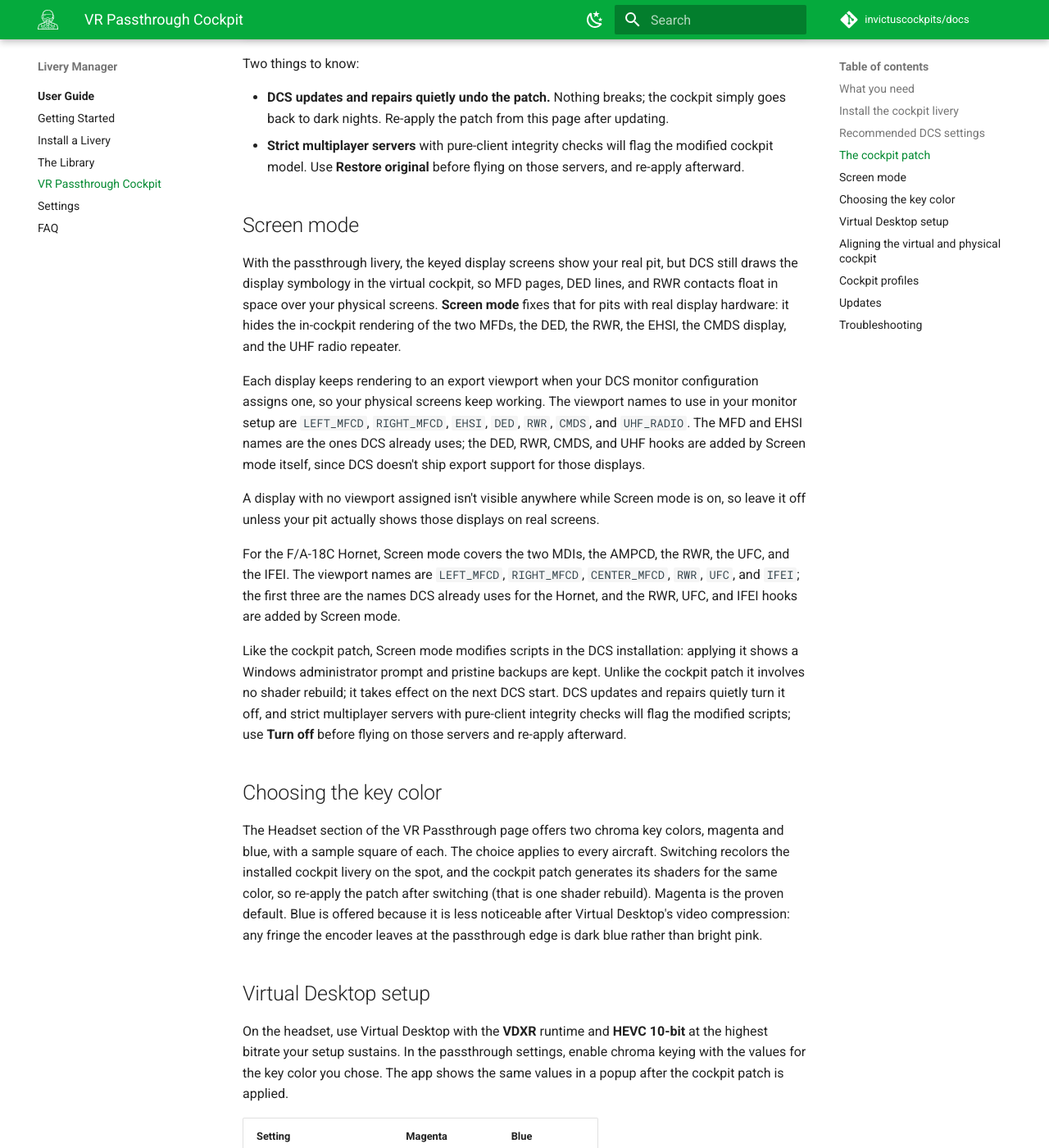
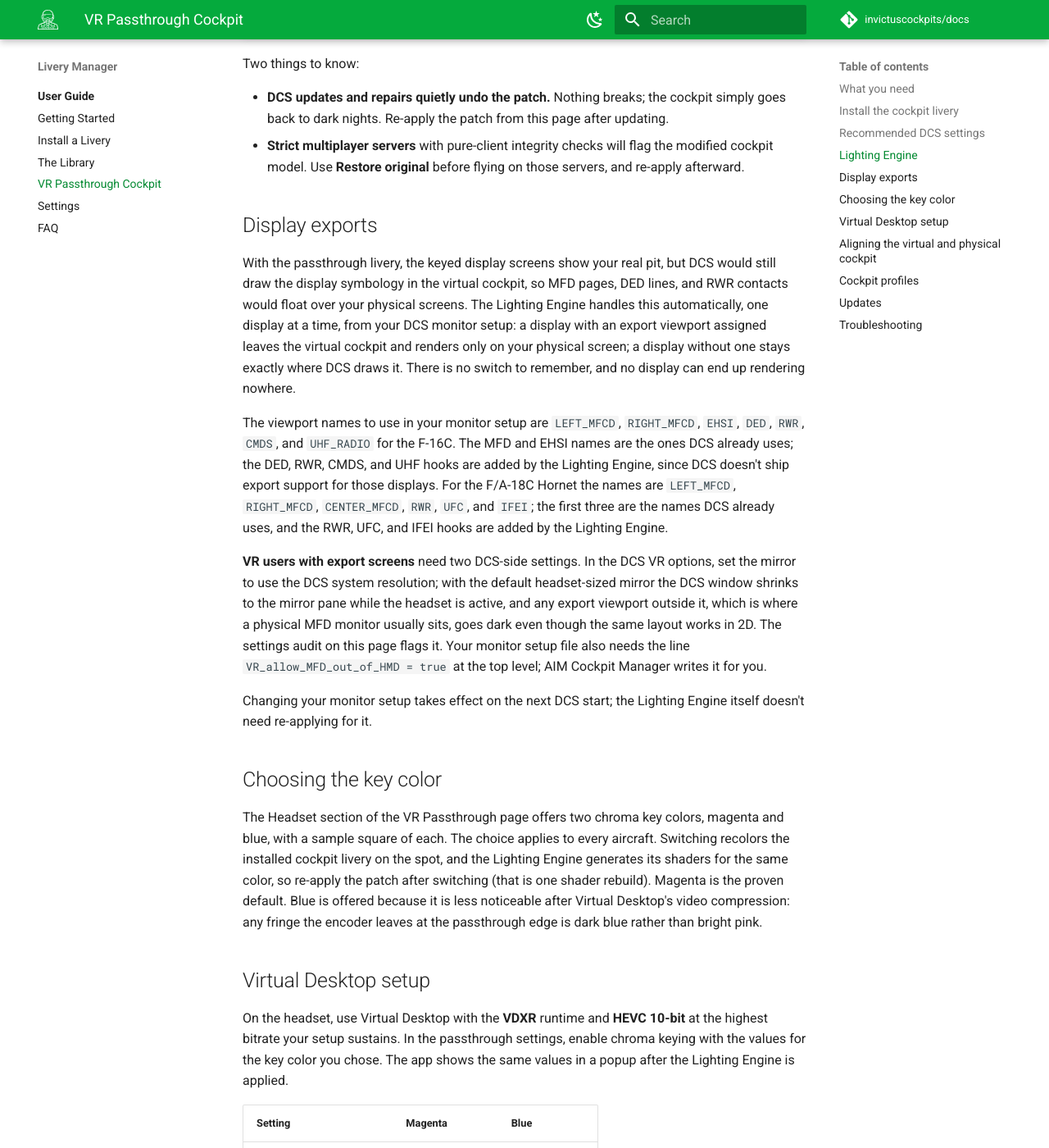
Before and after one commit to invictuscockpits/docs, an MkDocs documentation site: the page built from docs/livery-manager/user-guide/vr-passthrough.md, in a window 1280 px wide and 1400 px high, scrolled down 3936 px. Shown: the whole window at 82% size. Built offline with MkDocs 1.6.1 and Material for MkDocs 9.7.7, drawn with Linux system fonts in a browser that asks for light colours; comment, search, counter and statistics services are not loaded; some of the changed text lies outside the part shown.

Commit message:
VR guide: display exports are part of the Lighting Engine, VR mirror and monitor-setup requirements, cursor setting

```diff
--- a/docs/livery-manager/user-guide/vr-passthrough.md
+++ b/docs/livery-manager/user-guide/vr-passthrough.md
@@ -70,9 +70,9 @@ SSLR off, cockpit global illumination off, lens effects off, and motion blur
 off. Everything else, including your resolution and VR settings, is left
 alone.
 
-## The cockpit patch
+## Lighting Engine
 
-The **cockpit patch** fixes three things no livery can reach:
+**Lighting Engine** fixes three things no livery can reach:
 
 - **Key stability in flight.** DCS's cockpit lighting used to shade the
   chroma color with sun, shadow, and reflections, so surfaces "popped"
@@ -115,47 +115,45 @@ Two things to know:
   the modified cockpit model. Use **Restore original** before flying on
   those servers, and re-apply afterward.
 
-## Screen mode
+## Display exports
 
 With the passthrough livery, the keyed display screens show your real
-pit, but DCS still draws the display symbology in the virtual cockpit,
-so MFD pages, DED lines, and RWR contacts float in space over your
-physical screens. **Screen mode** fixes that for pits with real display
-hardware: it hides the in-cockpit rendering of the two MFDs, the DED,
-the RWR, the EHSI, the CMDS display, and the UHF radio repeater.
+pit, but DCS would still draw the display symbology in the virtual
+cockpit, so MFD pages, DED lines, and RWR contacts would float over
+your physical screens. The Lighting Engine handles this automatically,
+one display at a time, from your DCS monitor setup: a display with an
+export viewport assigned leaves the virtual cockpit and renders only on
+your physical screen; a display without one stays exactly where DCS
+draws it. There is no switch to remember, and no display can end up
+rendering nowhere.
 
-Each display keeps rendering to an export viewport when your DCS
-monitor configuration assigns one, so your physical screens keep
-working. The viewport names to use in your monitor setup are
-`LEFT_MFCD`, `RIGHT_MFCD`, `EHSI`, `DED`, `RWR`, `CMDS`, and
-`UHF_RADIO`. The MFD and EHSI names are the ones DCS already uses; the
-DED, RWR, CMDS, and UHF hooks are added by Screen mode itself, since
-DCS doesn't ship export support for those displays.
+The viewport names to use in your monitor setup are `LEFT_MFCD`,
+`RIGHT_MFCD`, `EHSI`, `DED`, `RWR`, `CMDS`, and `UHF_RADIO` for the
+F-16C. The MFD and EHSI names are the ones DCS already uses; the DED,
+RWR, CMDS, and UHF hooks are added by the Lighting Engine, since DCS
+doesn't ship export support for those displays. For the F/A-18C Hornet
+the names are `LEFT_MFCD`, `RIGHT_MFCD`, `CENTER_MFCD`, `RWR`, `UFC`,
+and `IFEI`; the first three are the names DCS already uses, and the
+RWR, UFC, and IFEI hooks are added by the Lighting Engine.
 
-A display with no viewport assigned isn't visible anywhere while Screen
-mode is on, so leave it off unless your pit actually shows those
-displays on real screens.
+**VR users with export screens** need two DCS-side settings. In the DCS
+VR options, set the mirror to use the DCS system resolution; with the
+default headset-sized mirror the DCS window shrinks to the mirror pane
+while the headset is active, and any export viewport outside it, which
+is where a physical MFD monitor usually sits, goes dark even though the
+same layout works in 2D. The settings audit on this page flags it. Your
+monitor setup file also needs the line `VR_allow_MFD_out_of_HMD = true`
+at the top level; AIM Cockpit Manager writes it for you.
 
-For the F/A-18C Hornet, Screen mode covers the two MDIs, the AMPCD,
-the RWR, the UFC, and the IFEI. The viewport names are `LEFT_MFCD`,
-`RIGHT_MFCD`, `CENTER_MFCD`, `RWR`, `UFC`, and `IFEI`; the first three
-are the names DCS already uses for the Hornet, and the RWR, UFC, and
-IFEI hooks are added by Screen mode.
-
-Like the cockpit patch, Screen mode modifies scripts in the
-DCS installation: applying it shows a Windows administrator prompt and
-pristine backups are kept. Unlike the cockpit patch it involves no
-shader rebuild; it takes effect on the next DCS start. DCS updates and
-repairs quietly turn it off, and strict multiplayer servers with
-pure-client integrity checks will flag the modified scripts; use
-**Turn off** before flying on those servers and re-apply afterward.
+Changing your monitor setup takes effect on the next DCS start; the
+Lighting Engine itself doesn't need re-applying for it.
 
 ## Choosing the key color
 
 The Headset section of the VR Passthrough page offers two chroma key
 colors, magenta and blue, with a sample square of each. The choice
 applies to every aircraft. Switching recolors the installed cockpit
-livery on the spot, and the cockpit patch generates its
+livery on the spot, and the Lighting Engine generates its
 shaders for the same color, so re-apply the patch after switching
 (that is one shader rebuild). Magenta is the proven default. Blue is
 offered because it is less noticeable after Virtual Desktop's video
@@ -168,7 +166,7 @@ On the headset, use Virtual Desktop with the **VDXR** runtime and
 **HEVC 10-bit** at the highest bitrate your setup sustains. In the
 passthrough settings, enable chroma keying with the values for the
 key color you chose. The app shows the same values in a popup after
-the cockpit patch is applied.
+the Lighting Engine is applied.
 
 | Setting | Magenta | Blue |
 | --- | --- | --- |
@@ -177,7 +175,7 @@ the cockpit patch is applied.
 | Smoothness | about 12 percent | about 9 percent |
 | Opacity | 100 percent | 100 percent |
 
-The magenta values assume the cockpit patch is applied: it
+The magenta values assume the Lighting Engine is applied: it
 outputs a dimmed key that reduces the pink edge fringe, and the old
 255/0/255 key no longer matches. The blue values are a separate
 setup; do not carry either key's Similarity and Smoothness over to the
@@ -185,7 +183,7 @@ other. Tune Similarity and Smoothness a point or two to
 your lighting.
 
 Turn off Virtual Desktop's video sharpening; it amplifies color fringing at
-the passthrough edges. For night flying, apply the cockpit patch and
+the passthrough edges. For night flying, apply the Lighting Engine and
 raise Similarity a few points if dim corners of the pit stop keying.
 
 ## Aligning the virtual and physical cockpit
@@ -254,14 +252,14 @@ improvements ship as soon as they're ready.
   graphics settings recently, re-run it; DCS sometimes reintroduces
   reflections.
 - **The cockpit is green or dark at night, or virtual parts have a pink
-  tint.** Apply the cockpit patch, then turn the instrument
+  tint.** Apply the Lighting Engine, then turn the instrument
   lighting knobs up at night. If either symptom returns after a DCS
   update, re-apply the patch.
 - **Display symbology floats over your physical screens.** Turn on
-  **Screen mode**. If it's already on and a display came back after a
+  **display exports**. If it's already on and a display came back after a
   DCS update, the update restored the stock scripts; re-apply it.
 - **A multiplayer server rejects you.** Use **Restore original** in the
-  cockpit lighting section and **Turn off** under Screen mode, fly,
+  cockpit lighting section and **Turn off** under display exports, fly,
   then re-apply both afterward.
 - **Thin dark trim markings on some panel edges** are a known cosmetic
   residual of the current livery and are purely visual.
```
